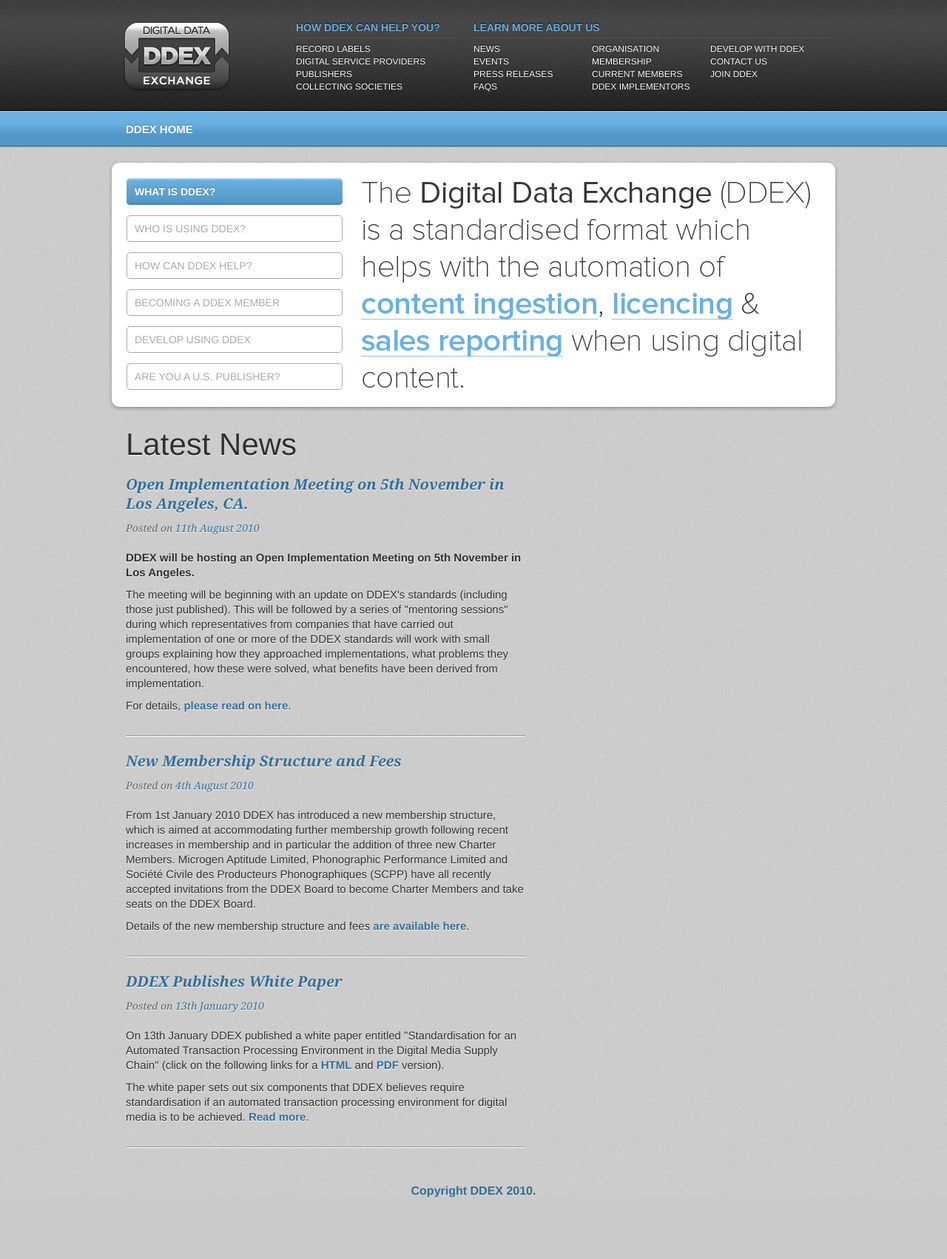
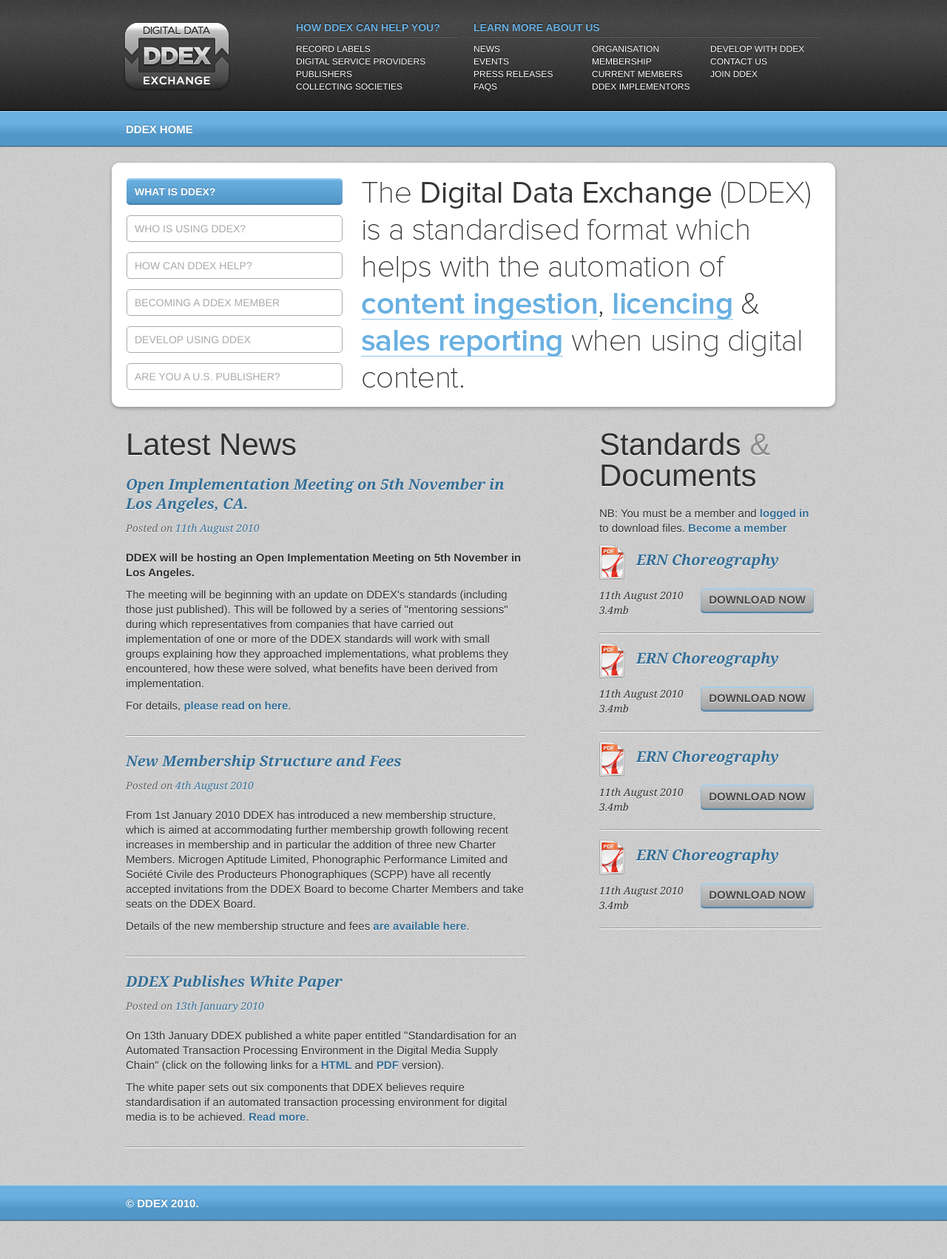
Before and after one commit to superdol/DDEX, a CodeIgniter app: page / in a window 1280 px wide. Shown: the whole page at 74% size. Before the commit the page ends 1618 px from the top, so only its background shows below. Run offline with CodeIgniter, Linux system fonts and the light colour scheme.

Commit message:
added standards and documents

```diff
--- a/css/main.css
+++ b/css/main.css
@@ -81,12 +81,20 @@ body {
 	padding-right: 20px;
 }
 
-#subheader {
+#learnnav ul.col3 {
+	padding-right: 10px;
+}
+
+#subheader, #footer {
 	height: 50px;
 	background: #5ea3d4 url(/images/subheader_bg.gif);
 }
 
-#subheader p {
+#footer {
+	margin: 50px 0;
+}
+
+#subheader p, #footer p {
 	padding-left: 10px;
 	padding-top: 15px;
 	text-transform: uppercase;
@@ -95,9 +103,7 @@ body {
 	text-shadow: 0px -1px 1px #407da7;
 }
 
-ul.col3 {
-	padding-right: 0;
-}
+
 
 h3 {
 	text-transform: uppercase;
@@ -126,6 +132,10 @@ li a {
 	line-height: 12px;
 }
 
+li a:hover {
+	color: #6ab0e1;
+}
+
 /* @group Buttons */
 
 .button {
@@ -152,6 +162,46 @@ li a {
 	background: #FFFFFF;
 	background: rgba(255,255,255,0.5);
 }
+
+a.button.download {
+	/* clear border and compensate */
+	float: right;
+
+	border: none;
+	padding: 9px 11px 11px 11px;
+	margin-right: 10px;
+
+	/* add shadows inset */
+	-webkit-box-shadow: inset 0 2px 2px rgba(255,255,255,0.5), inset 0 -2px 3px rgba(0,0,0,0.5), 0 2px 4px rgba(0,0,0,0.4);
+	-moz-box-shadow: inset 0 2px 2px rgba(160,205,236,1), inset 0 -2px 2px rgba(70,130,172,1);
+	box-shadow: inset 0 2px 2px rgba(160,205,236,1), inset 0 -2px 2px rgba(70,130,172,1);
+
+	background: #b2b2b2;
+	background: -webkit-gradient(linear, left top, left bottom, from(#cbcbcb), to(#a0a0a0));
+	background: -moz-linear-gradient(top,  #cbcbcb,  #a0a0a0);
+	filter:  progid:DXImageTransform.Microsoft.gradient(startColorstr='#cbcbcb', endColorstr='#a0a0a0');
+
+	font-family: Helvetica, sans-serif;
+	font-size: 15px;
+	font-style: normal;
+	color: #444444;
+	text-shadow: 0px 1px 1px #FFFFFF;
+
+}
+
+.document-item {
+	border-top: 1px solid white;
+	border-bottom: 1px solid #999999;
+	padding-top: 10px;
+	padding-bottom: 10px;
+}
+
+.document-item.first {
+	border-top: none;
+	padding-top: 0;
+}
+
+
 .button:hover {
 	text-decoration: none;
 
@@ -220,17 +270,30 @@ li a {
 }
 
 #latest-news {
+	float: left;
 	width: 540px;
 	padding-top: 10px;
 	border-bottom: 1px solid white;
 	margin-left: 10px;
+}
 
+#standards-documents {
+	float:  right;
+	width: 300px;
+	margin-right: 10px;
+	padding-top: 10px;
+	border-bottom: 1px solid white;
 }
 
 h1 {
 	font-size: 42px;
 	padding-bottom: 20px;
 	text-shadow: 0px 1px 1px #FFFFFF;
+}
+
+h1 .subtler {
+	color: #8a8a8a;
+	font-weight: normal;
 }
 
 h2 {
@@ -247,12 +310,27 @@ h2 a {
 	text-decoration: none;
 }
 
+a.pdf-link {
+	background: url(/images/pdf-icon.png) no-repeat -6px;
+	padding-left: 50px;
+	padding-top: 10px;
+	padding-bottom: 15px;
+	display: block;
+}
+
 p {
 	font-family: Helvetica, sans-serif;
 	font-size: 15px;
+	font-style: normal;
 	line-height: 20px;
 	text-shadow: 0px 1px 1px #FFFFFF;
 	padding-bottom: 10px;
+}
+
+.document-item p {
+	font-family: Georgia;
+	font-style: italic;
+	font-size: 14px;
 }
 
 a {
@@ -293,10 +371,6 @@ p.news-date {
 	padding-top: 0;
 }
 
-#footer {
-	padding-top: 50px;
-}
-
 
 /* new clearfix */
 
--- a/system/application/views/footer.php
+++ b/system/application/views/footer.php
@@ -12,7 +12,9 @@
 	</script>
 
 	<div id="footer">
-		<a href="/" title="Copyright DDEX 2010" id="copyright-logo">Copyright DDEX 2010.</a>
+		<div class="wrapper">
+			<p>&copy; DDEX 2010.</p>
+		</div>
 	</div>
 
 </body>
--- a/system/application/views/home.php
+++ b/system/application/views/home.php
@@ -1,16 +1,4 @@
 <!-- herobox -->
-<div id="herobox">
-	<div id="heronav">
-	</div>
-	<div id="slideshow">
-		<img src="/images/slide1.png" width="958" height="310" alt="What is DDEX?">
-		<img src="/images/slide2.png" width="958" height="310" alt="Who is using DDEX?">
-		<img src="/images/slide3.png" width="958" height="310" alt="How can DDEX help?">
-		<img src="/images/slide4.png" width="958" height="310" alt="Becoming a DDEX member">
-		<img src="/images/slide5.png" width="958" height="310" alt="Develop using DDEX">
-		<img src="/images/slide6.png" width="958" height="310" alt="Are you a U.S. publisher?">
-	</div>
-</div>
 
 <!--  initialize the slideshow when the DOM is ready -->
 <script type="text/javascript">
@@ -32,6 +20,19 @@ $(document).ready(function() {
 	});
 });
 </script>
+
+<div id="herobox">
+	<div id="heronav">
+	</div>
+	<div id="slideshow">
+		<img src="/images/slide1.png" width="958" height="310" alt="What is DDEX?">
+		<img src="/images/slide2.png" width="958" height="310" alt="Who is using DDEX?">
+		<img src="/images/slide3.png" width="958" height="310" alt="How can DDEX help?">
+		<img src="/images/slide4.png" width="958" height="310" alt="Becoming a DDEX member">
+		<img src="/images/slide5.png" width="958" height="310" alt="Develop using DDEX">
+		<img src="/images/slide6.png" width="958" height="310" alt="Are you a U.S. publisher?">
+	</div>
+</div>
 
 <div id="content">
 	<div id="latest-news">
@@ -56,4 +57,24 @@ $(document).ready(function() {
 			<p>The white paper sets out six components that DDEX believes require standardisation if an automated transaction processing environment for digital media is to be achieved. <a href="http://example.com/">Read more</a>.</p>
 		</div>
 	</div>
+	<div id="standards-documents">
+		<h1>Standards <span class="subtler">&amp;</span> Documents</h1>
+		<p class="notes">NB: You must be a member and <a href="http://example.com/">logged in</a> to download files. <a href="http://example.com/">Become a member</a></p>
+		<div class="document-item first">
+			<h2><a href="http://example.com/" class="pdf-link">ERN Choreography</a></h2>
+			<p><a href="http://example.com/" class="button download">DOWNLOAD NOW</a>11th August 2010<br />3.4mb</p>
+		</div>
+		<div class="document-item">
+			<h2><a href="http://example.com/" class="pdf-link">ERN Choreography</a></h2>
+			<p><a href="http://example.com/" class="button download">DOWNLOAD NOW</a>11th August 2010<br />3.4mb</p>
+		</div>
+		<div class="document-item">
+			<h2><a href="http://example.com/" class="pdf-link">ERN Choreography</a></h2>
+			<p><a href="http://example.com/" class="button download">DOWNLOAD NOW</a>11th August 2010<br />3.4mb</p>
+		</div>
+		<div class="document-item">
+			<h2><a href="http://example.com/" class="pdf-link">ERN Choreography</a></h2>
+			<p><a href="http://example.com/" class="button download">DOWNLOAD NOW</a>11th August 2010<br />3.4mb</p>
+		</div>
+	</div>
 </div>
```
Also changed, not shown: images/doc-icon.png (added), images/pdf-icon.png (added), images/xls-icon.png (added).
